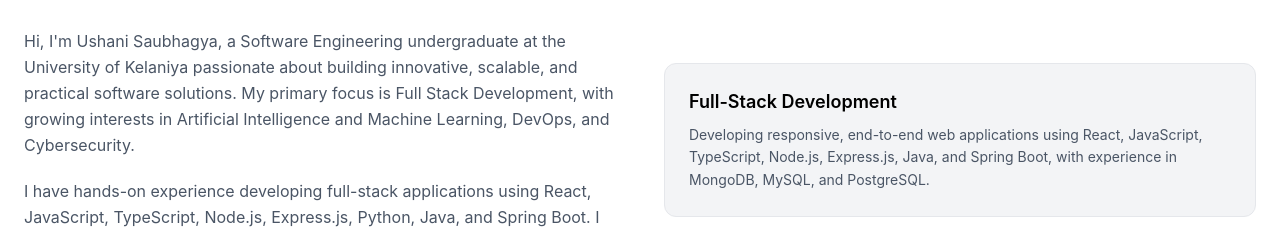
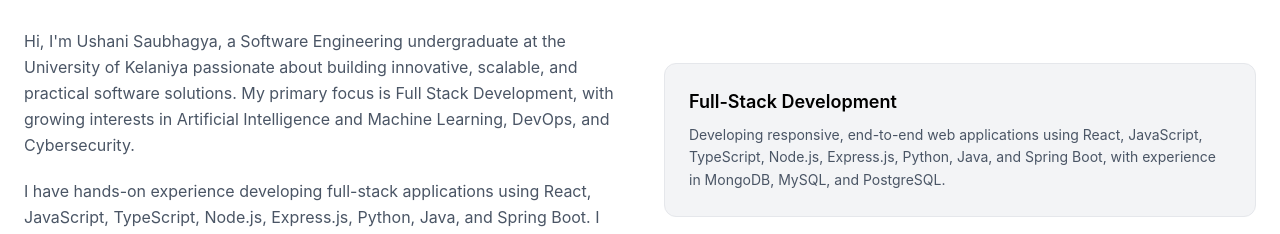
Before and after one commit to saubhagya02-bit/My-Portfolio, a React (Vite) app: page / in a window 1280 px wide. Shown: the part 940-1174 px from the top of the page. Built offline with nearby package versions, Linux system fonts and the light colour scheme.

Commit message:
Update skills list in About section

```diff
--- a/src/components/sections/About.jsx
+++ b/src/components/sections/About.jsx
@@ -71,7 +71,7 @@ const About = () => {
 
                 <p className="text-gray-600 dark:text-gray-400 text-sm leading-relaxed">
                   Developing responsive, end-to-end web applications using
-                  React, JavaScript, TypeScript, Node.js, Express.js, Java, and
+                  React, JavaScript, TypeScript, Node.js, Express.js, Python, Java, and
                   Spring Boot, with experience in MongoDB, MySQL, and
                   PostgreSQL.
                 </p>
```
